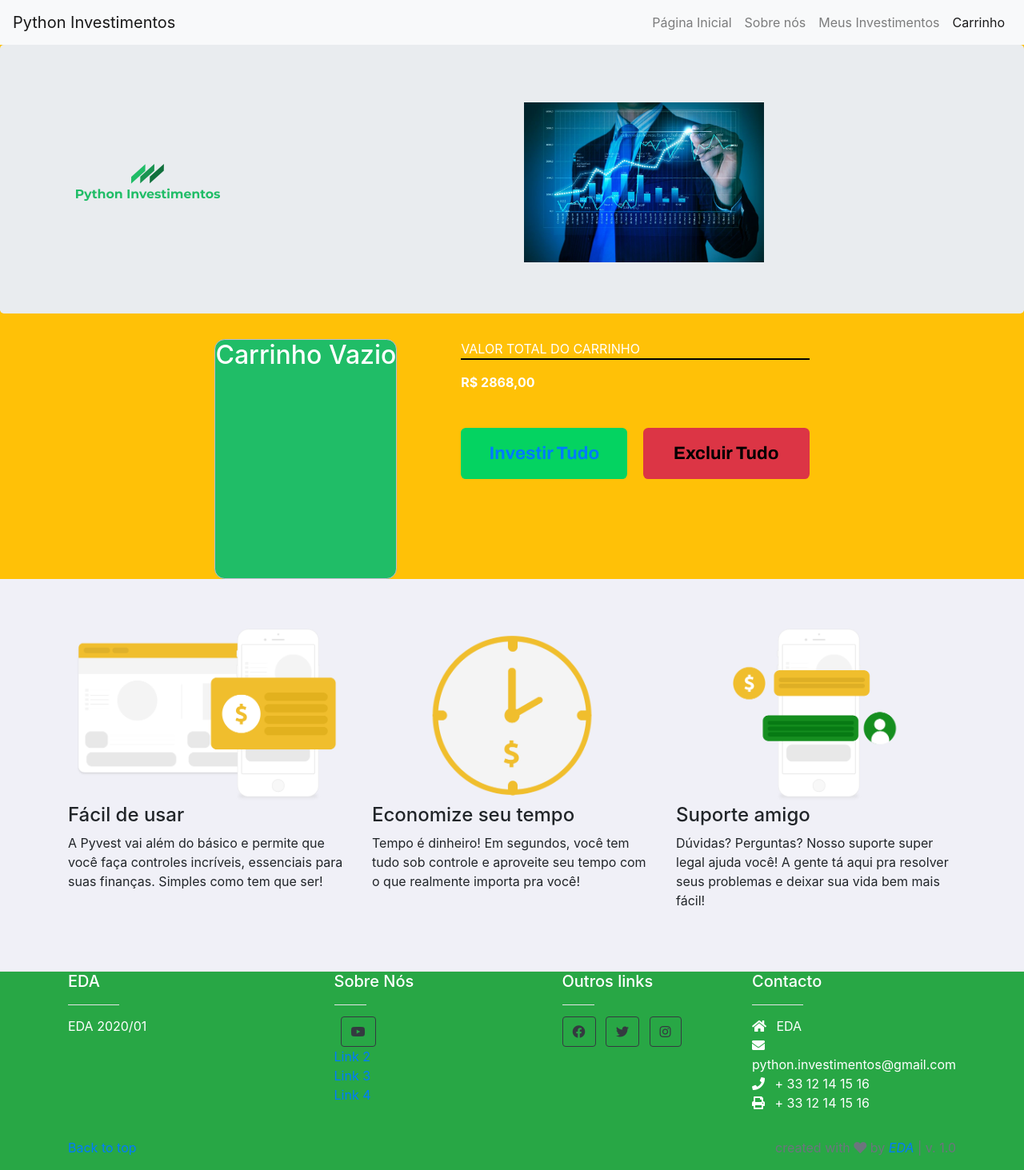
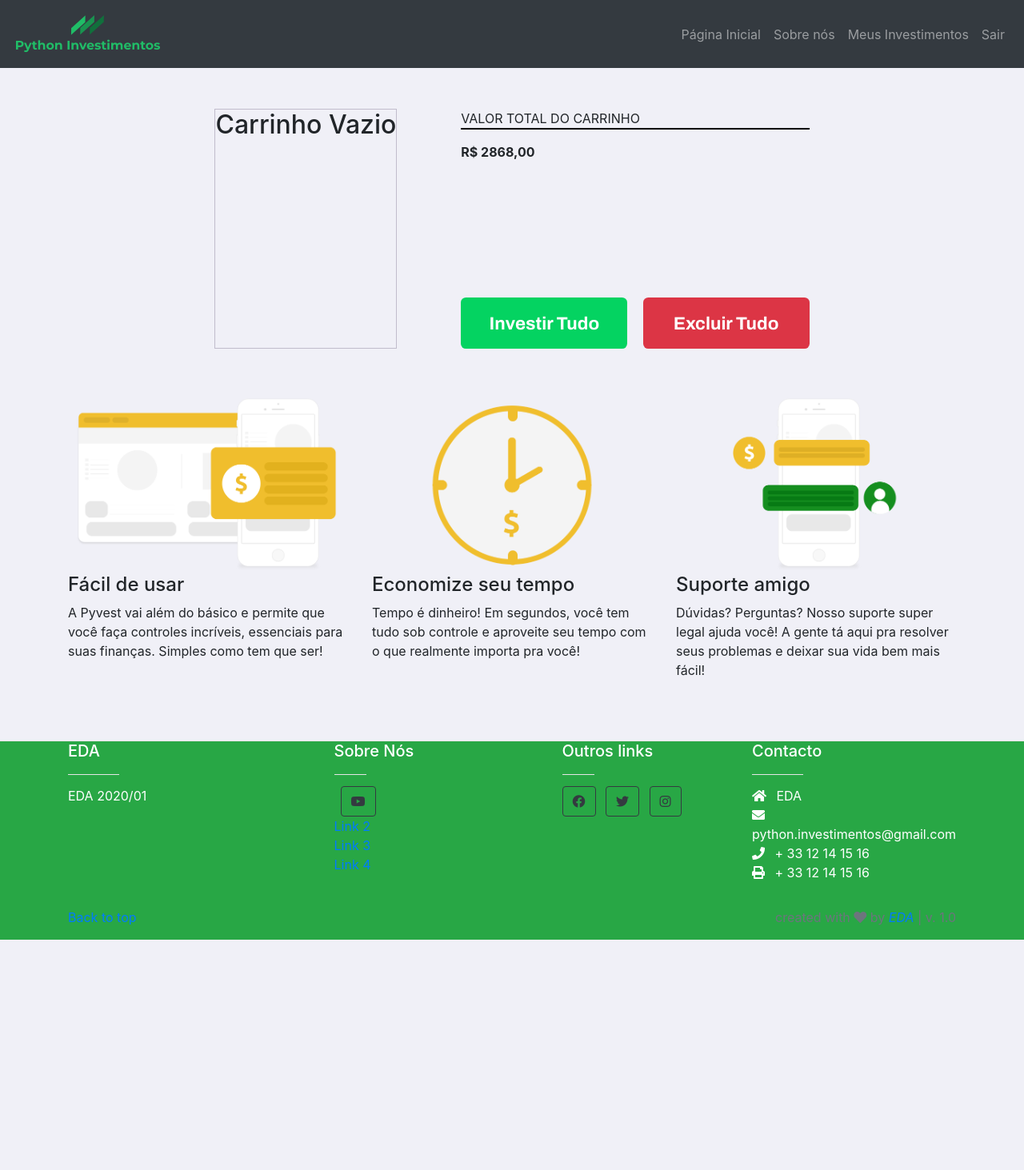
Before and after one commit to chfleury/Pyvest, a Django app: page /carrinho in a window 1280 px wide. Shown: the whole page at 80% size. After the commit the page ends 1175 px from the top, so only its background shows below. Run offline with Django 3.2, Linux system fonts and the light colour scheme; parts of the project's set-up code (start-up, migrations or seed data) failed here and were passed over; some libraries are stand-ins or nearby versions.

Commit message:
ajuste carrinho html

```diff
--- a/src/static/css/carrinho.css
+++ b/src/static/css/carrinho.css
@@ -7,11 +7,10 @@ body {
 header {
   display: flex;
   justify-content: space-between;
-    align-items:center;
+  align-items: center;
 }
 
 header #botaousr {
-
   background-color: #f0f0f7;
   border-radius: 50%;
   border-color: #f0f0f7;
@@ -21,11 +20,9 @@ body {
   justify-content: center;
 }
 header #usuario {
-
   justify-content: center;
   bottom: 0;
   width: 100%;
-
 }
 
 /* header #pesquisa.input{
@@ -36,16 +33,15 @@ body {
 
 main {
   gap: 5rem;
-    display:flex;
+  display: flex;
   justify-content: center;
 }
 
 main .tabela-investimentos {
-    background-color:#20BD67;
+  /* background-color: #20bd67; */
   border: solid #c1bccc 1px;
-    border-radius: .8rem;
-    height:300px;
-    overflow:scroll;
+  height: 300px;
+  overflow: scroll;
 }
 /*   main .tabela-investimentos .item {
     width: 60rem;
@@ -72,20 +68,27 @@ body {
     text-align: right;
     font-size: 30px;
   } */
+main {
+  margin-top: 3.2rem;
+}
 
+main .acao {
+  margin: 0rem 0.8rem;
+  padding: 0.8rem 0rem;
+  border-bottom: 3px solid var(--logo);
+}
 main .direita {
   display: flex;
   flex-direction: column;
-
+  justify-content: space-between;
 }
 
-  main .direita .botoes{
-   display:flex;
+main .direita .botoes {
+  display: flex;
   gap: 1.2rem;
 }
 
-
-  main .direita .botoes #investir{
+main .direita .botoes #investir {
   width: 13rem;
   height: 4rem;
 
@@ -96,14 +99,13 @@ body {
   font: 700 1.4rem Archivo;
 
   background-color: #04d361;
-    color: black;
+  color: #ffffff;
   margin-top: 2.8rem;
   transition: background 0.2s;
 }
 /* f8f8fc */
-  main .direita .botoes #investir:hover{
+main .direita .botoes #investir:hover {
   background-color: #20bd67;
-
 }
 
 main .direita .botoes #excluir {
@@ -117,21 +119,22 @@ body {
   font: 700 1.4rem Archivo;
 
   background-color: #dc3545;
-    color: black;
+  color: white;
   margin-top: 2.8rem;
   transition: background 0.2s;
 }
 
 main .direita .botoes #excluir:hover {
-    background-color:red;
-
+  background-color: red;
 }
-  main .direita .total .cima{
+main .direita .total .cima {
   border-bottom: 2px double;
   border-color: black;
   /*   margin:0px 0px 5px 0px cima baixo direita esquerda
     border: 0px;
     padding: 0px; */
+}
 
-
+.navbar navbar-expand-lg navbar-light bg-light {
+  background-color: grey !important;
 }
--- a/src/templates/index_carrinho.html
+++ b/src/templates/index_carrinho.html
@@ -1,8 +1,4 @@
 {% load static%}
-<!-- <body>
-    <h1>Carrinho</h1>
-
-</body> -->
 <!DOCTYPE html>
 <html lang="pt_br">
   <head>
@@ -23,8 +19,10 @@
 
   </head>
   <body>
-    <nav class="navbar navbar-expand-lg navbar-light bg-light">
-      <a class="navbar-brand" href="#">Python Investimentos</a>
+    <nav class="navbar navbar-expand-lg navbar-dark bg-dark">
+      <a href="/home" class="navbar-brand">
+        <img id="logo" src="../static/images/logo_cortado.png" alt="Logo"
+      /></a>
       <button class="navbar-toggler" type="button" data-toggle="collapse" data-target="#navbarSupportedContent" aria-controls="navbarSupportedContent" aria-expanded="false" aria-label="Toggle navigation">
         <span class="navbar-toggler-icon"></span>
       </button>
@@ -41,8 +39,8 @@
           <li class="nav-item">
             <a class="nav-link" href="http://127.0.0.1:8000/meus_investimentos/">Meus Investimentos</a>
           </li>
-          <li class="nav-item active">
-            <a class="nav-link" href="/carrinho">Carrinho</a>
+          <li class="nav-item">
+            <a class="nav-link" href="/carrinho">Sair</a>
           </li>
         </ul>
       </div>
@@ -62,19 +60,8 @@
 
     </header>
 
-  <section id="back">
-    <div class="jumbotron">
-      <div class="container">
-          <div class="row">
-              <div class="col-md-6">
-                  <h1 class="jumbotron-heading"></h1><img class="imagem" src="{% static 'images/python_investimentos_logo.png' %}" height="200" > </h1>
-              </div>
-              <div class="col-md-6">
-                <h1 class="jumbotron-heading"></h1><img class="imagem" src="{% static 'images/finance.jpeg' %}" height="200" > </h1>
-              </div>
-          </div>
-      </div>
-    </div>
+  <section id="backs">
+
 
     <main>
 
@@ -85,7 +72,7 @@
         {% endif %}
 
         {% for acao in acoes %}
-        <p></p>
+        <div class="acao">
           <tr>
             <td><img src="https://dummyimage.com/50x50/fc9921/fff" /> </td>
             <td> {{acao.name}} </td>
@@ -94,6 +81,8 @@
             <!-- <td class="text-right"><button class="btn btn-sm btn-danger"><i class=" editar o ícone de investtir "></i> </button> </td> -->
 
           </tr>
+        </div>
+
         {% endfor %}
       </div>
 
@@ -106,7 +95,7 @@
 
         <div class="botoes">
           <button id="investir">
-            <a class="nav-link" href="/meus_investimentos/">Investir Tudo</a>
+            Investir Tudo
           </button>
           <button id="excluir" onclick="botao_excluir()">Excluir Tudo</button>
         </div>
```
Also changed, not shown: src/db.sqlite3, src/static/images/logo_cortado.png (added). Lines whose indentation alone changed are shown as unchanged.
